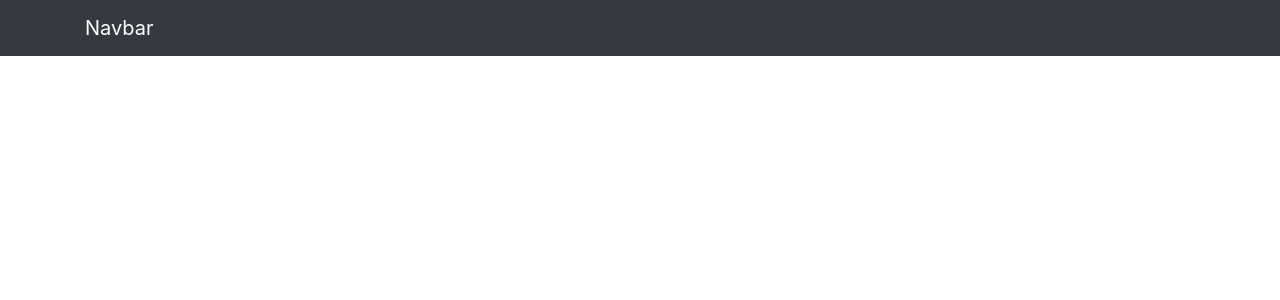
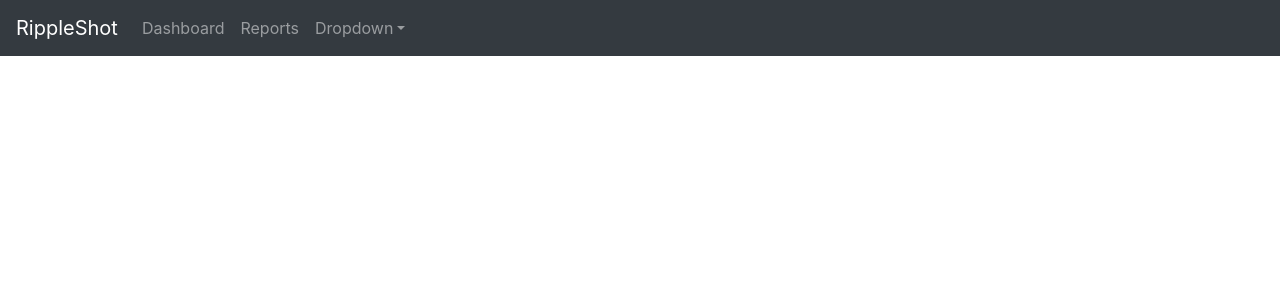
Before and after one commit to jcerda1/monthly-fraud-loss, a React (Create React App) app: page / in a window 1280 px wide. Shown: the top 300 px of the page. Built offline with nearby package versions, Linux system fonts and the light colour scheme.

Commit message:
add navbar responsiveness

```diff
--- a/src/components/Header.js
+++ b/src/components/Header.js
@@ -1,13 +1,22 @@
 import React from 'react';
-import { Container, Navbar }  from 'react-bootstrap'
+import { Container, Navbar, Nav, NavDropdown }  from 'react-bootstrap'
 
 
 let Header = () => {
     return (
       <Navbar collapseOnSelect expand="lg" bg="dark" variant="dark">
-        <Container>
-          <Navbar.Brand href="#">Navbar</Navbar.Brand>
-        </Container>
+        <Navbar.Brand href="#home">RippleShot</Navbar.Brand>
+        <Navbar.Toggle aria-controls="responsive-navbar-nav" />
+        <Navbar.Collapse id="responsive-navbar-nav">
+          <Nav className="mr-auto">
+            <Nav.Link href="#Dashboard">Dashboard</Nav.Link>
+            <Nav.Link href="#Reports">Reports</Nav.Link>
+            <NavDropdown title="Dropdown" id="collasible-nav-dropdown">
+              <NavDropdown.Item href="#action/3.1">Before RippleShot</NavDropdown.Item>
+              <NavDropdown.Item href="#action/3.2">After Using RippleShot</NavDropdown.Item>
+            </NavDropdown>
+          </Nav>
+        </Navbar.Collapse>
       </Navbar>
     )
 };
```
